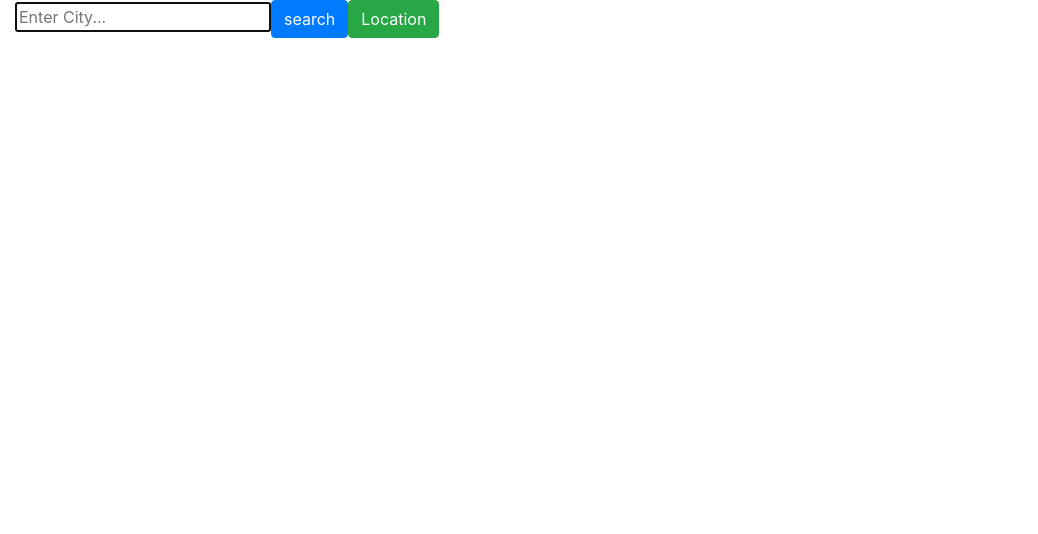
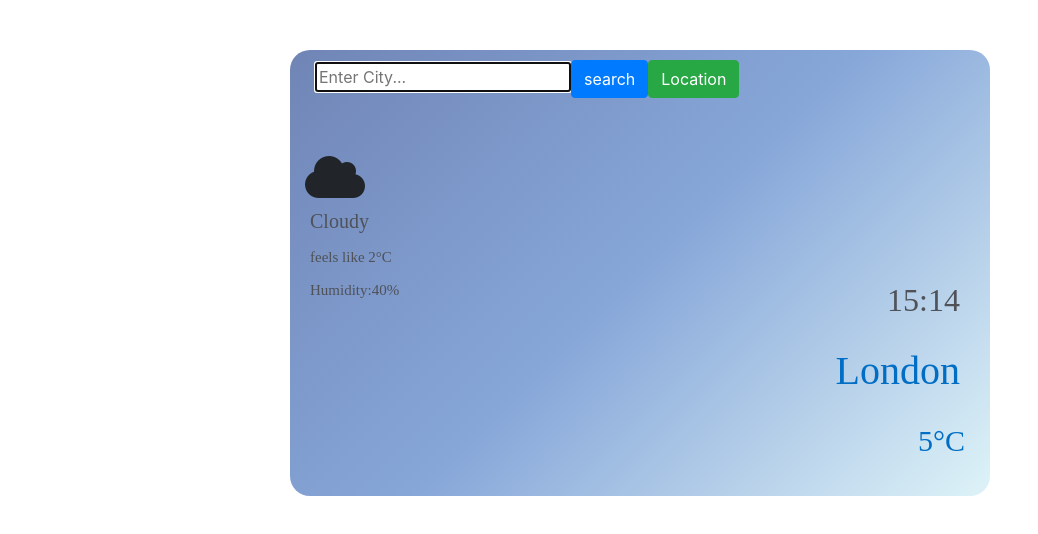
Before and after one commit to Tweedcam/weather-react, a React (Create React App) app: page / in a window 1280 px wide. Shown: the top 534 px of the page, without its empty margins (0-1038 px from the left). Built offline with nearby package versions, Linux system fonts and the light colour scheme; a web font is replaced by a local one.

Commit message:
Update App.js
imported and added weather and city components

```diff
--- a/src/App.js
+++ b/src/App.js
@@ -1,6 +1,9 @@
 import React from "react";
 import "./styles.css";
 import Search from "./Search.js";
+import City from "./City";
+import Weather from "./Weather.js";
+
 
 
 
@@ -8,6 +11,7 @@ export default function App() {
   return (
     <div className="App" className="wrapper">
       < Search />
+      <Weather /> <City />
 
     </div>
   );
```
